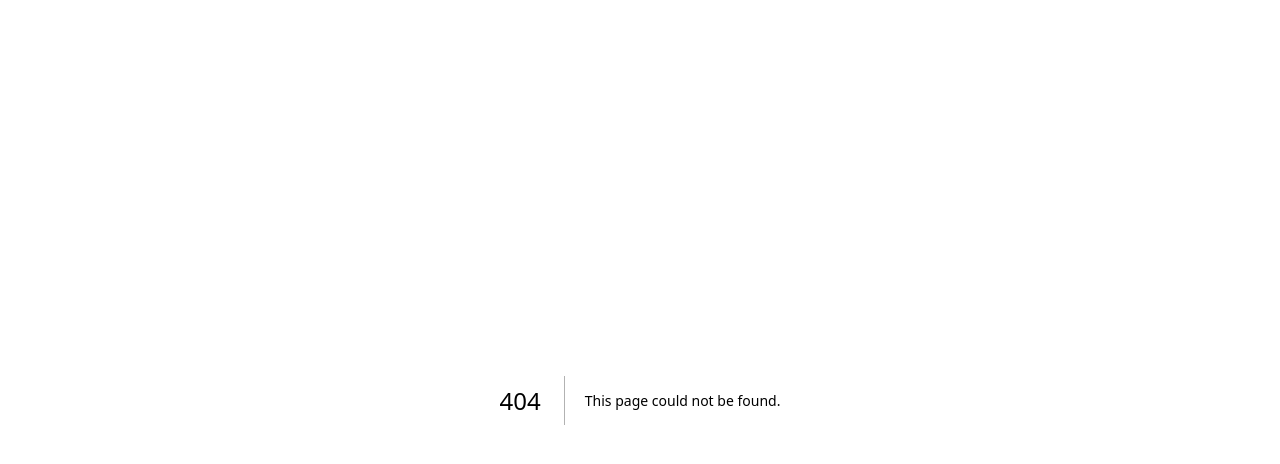
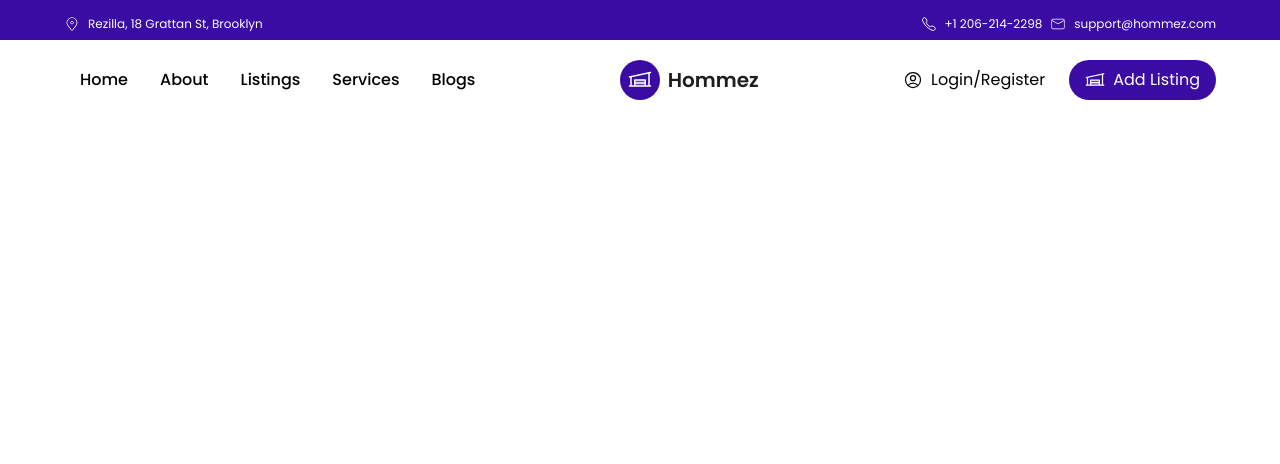
Before and after one commit to IdrisRoti/hommez, a Next.js app: page /listings in a window 1280 px wide. Before the commit this address had no page. Shown: the top 464 px of the page. Built offline with nearby package versions, Linux system fonts and the light colour scheme.

Commit message:
feat: make header component reusable and dynamic

```diff
--- /dev/null
+++ b/app/listings/page.tsx
@@ -0,0 +1,12 @@
+import Header from '@/components/landing/Header'
+import React from 'react'
+
+const ListingsPage = () => {
+  return (
+    <div>
+      <Header />
+    </div>
+  )
+}
+
+export default ListingsPage
--- a/app/page.tsx
+++ b/app/page.tsx
@@ -16,7 +16,7 @@ export default function Home() {
   return (
     <div className="relative">
       <div className="h-[120rem] lg:h-[113rem] w-full absolute -top-[60rem] sm:-top-[48rem] lg:-top-[57rem] -z-10 rounded-full bg-gradient-to-b from-white from-50% to-secondary opacity-30" />
-        <Header />
+        <Header className="backdrop-blur-xl fixed top-0 w-full" />
         <Hero />
         <div className="flex flex-col">
           <Customers />
--- a/components/landing/Header.tsx
+++ b/components/landing/Header.tsx
@@ -16,12 +16,12 @@ import MobileNav from "../MobileNav";
 import HamburgerMenu from "../HamburgerMenu";
 
 
-export default function Header() {
+export default function Header({className}:{className?: string}) {
     const [activeSection, setActiveSection] = useState("#home")
     const [showMobileMenu, setShowMobileMenu] = useState(false)
 
   return (
-    <header id="#home" className="z-[999]">
+    <header id="#home" className={`z-[999] ${className}`}>
         <div className='bg-primary h-10 text-white hidden md:block'>
             <div className='contain h-full flex items-center justify-between'>
                 <div className='flex items-center gap-2'>
--- a/components/landing/Hero.tsx
+++ b/components/landing/Hero.tsx
@@ -8,7 +8,7 @@ import HeroSwiperCarousel from "../swiper/hero-swiper";
 
 export default function Hero() {
   return (
-    <section className='contain flex flex-col lg:flex-row items-center gap-3 mt-2 sm:mt-5 lg:mt-10'>
+    <section className='contain flex flex-col lg:flex-row items-center gap-3 mt-[2rem] sm:mt-[5rem] lg:mt-[10rem]'>
         <div className="w-full lg:w-[60%] lg:pl-14 relative">
           <motion.h2
             initial={{ y: -20, opacity: 0}}
--- a/components/landing/Listings.tsx
+++ b/components/landing/Listings.tsx
@@ -25,7 +25,7 @@ export default function Listings() {
             <ListCard />
             <ListCard />
         </div>
-        <Link href="/" className='mt-8 mb-20 md:mb-28 block w-fit mx-auto px-8 py-3 hover:bg-primary hover:text-white transition sm:py-5 rounded-[1.875rem] text-primary border border-primary font-medium'>View more properties</Link>
+        <Link href="/listings" className='mt-8 mb-20 md:mb-28 block w-fit mx-auto px-8 py-3 hover:bg-primary hover:text-white transition sm:py-5 rounded-[1.875rem] text-primary border border-primary font-medium'>View more properties</Link>
     </section>
   )
 }
--- a/constants.ts
+++ b/constants.ts
@@ -6,27 +6,27 @@ export const NavLinks = [
     {
         id: 1,
         label: "Home",
-        href: "#home"
+        href: "/#home"
     },
     {
         id: 2,
         label: "About",
-        href: "#about"
+        href: "/#about"
     },
     {
         id: 3,
         label: "Listings",
-        href: "#listings"
+        href: "/#listings"
     },
     {
         id: 4,
         label: "Services",
-        href: "#services"
+        href: "/#services"
     },
     {
         id: 5,
         label: "Blogs",
-        href: "#blogs"
+        href: "/#blogs"
     },
 ]
 
```
